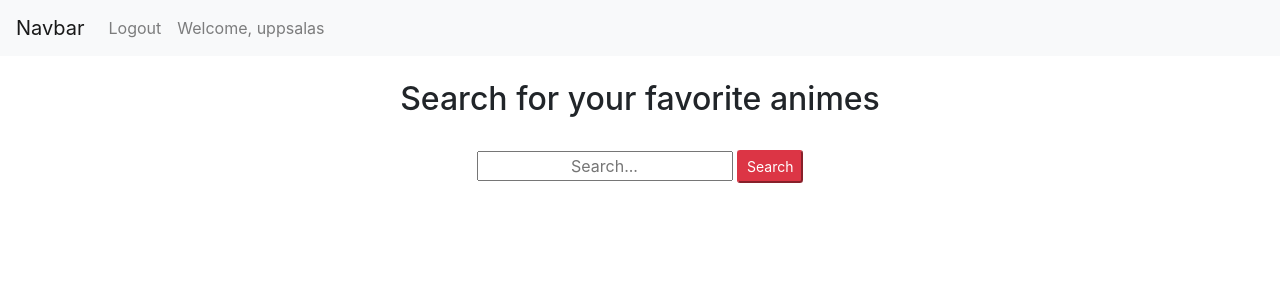
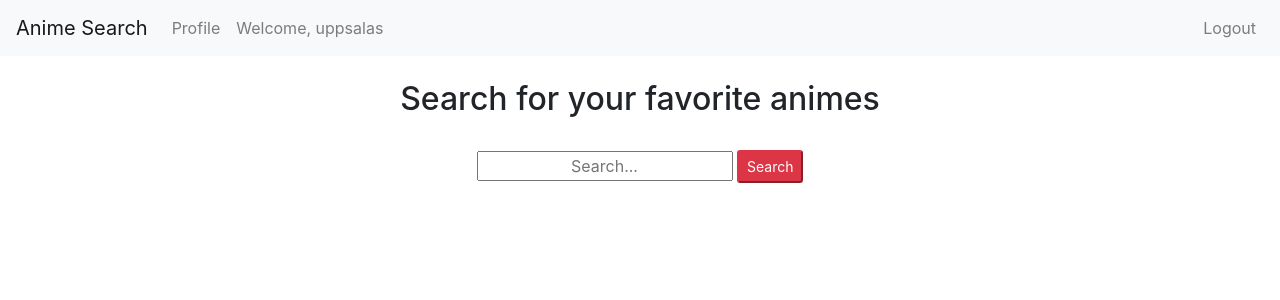
Before and after one commit to micaelagimenez/animesearch, a Django app: page /search in a window 1280 px wide. Shown: the top 300 px of the page. Run offline with Django 3.2, Linux system fonts and the light colour scheme; a user stored in the database is signed in.

Commit message:
functions updated

```diff
--- a/core/models.py
+++ b/core/models.py
@@ -4,7 +4,7 @@ from django.db.models.signals import post_save
 from django.dispatch import receiver
 
 class Anime(models.Model):
-    title = models.CharField('Title', max_length=150)
+    title = models.CharField(max_length=150, unique=True)
     episodes = models.IntegerField()
     image = models.ImageField()
     mal_id = models.IntegerField(null=True)
--- a/core/templates/base.html
+++ b/core/templates/base.html
@@ -4,7 +4,7 @@
 <head>
     <meta charset="UTF-8">
     <meta name="viewport" content="width=device-width, initial-scale=1.0">
-    <title>Movie App</title>
+    <title>Anime</title>
     <link rel="stylesheet" href="https://cdn.jsdelivr.net/npm/bootstrap@4.5.3/dist/css/bootstrap.min.css" integrity="sha384-TX8t27EcRE3e/ihU7zmQxVncDAy5uIKz4rEkgIXeMed4M0jlfIDPvg6uqKI2xXr2" crossorigin="anonymous">
     <link rel="stylesheet" href="{% static 'css/style.css' %}">
 </head>
--- a/core/templates/search.html
+++ b/core/templates/search.html
@@ -1,4 +1,3 @@
-
 {% extends 'base.html' %}
 {% block title %}Home{% endblock %}
 
@@ -6,24 +5,28 @@
 <html>
 <!--Navbar-->
   <nav class="navbar navbar-expand-lg navbar-light bg-light">
-    <a class="navbar-brand" href="/">Navbar</a>
+    <a class="navbar-brand" href="/">Anime Search</a>
     <button class="navbar-toggler" type="button" data-toggle="collapse" data-target="#navbarText" aria-controls="navbarText" aria-expanded="false" aria-label="Toggle navigation">
       <span class="navbar-toggler-icon"></span>
     </button>
     <div class="collapse navbar-collapse" id="navbarText">
       <ul class="navbar-nav mr-auto">
         {% if user.is_authenticated %}
-
         <li class="nav-item">
-          <a class="nav-link" href="{% url 'core:logout' %}">Logout</a>
+          <a class="nav-link" href="{% url 'core:profile' %}">Profile</a>
         </li>
         <li class="nav-item">
           <a class="nav-link" href="/profile">Welcome, {{user.username}}</a>
         </li>
-
+      </ul>
+      <ul class="navbar-nav ml-auto">
+        <li class="nav-item">
+          <a class="nav-link" href="{% url 'core:logout' %}">Logout</a>
+        </li>
+      </ul>
 
         {% else %}
-
+      <ul>
         <li class="nav-item">
           <a class="nav-link" href="/login">Login</a>
         </li>
@@ -36,11 +39,8 @@
     </div>
   </nav>
 
-
-
+<!--Body-->
   <body>
-
-
     <div class = "container">
       <div class = "text-center container">
         <br>
@@ -50,42 +50,34 @@
           {% csrf_token %}
           <input type="text" name="search" placeholder="Search..." class = "text-center">
           <button type="submit" class = "btn-danger btn-sm">Search</button>
-
+        </form>
       </div>
-      </form>
-
-   {% if user.is_authenticated %}
+      <br><br>
       {% if animes %}
       {% for anime in animes %}
       <form method="post">
         {% csrf_token %}
-        <section>
           <div class=row>
           <div class="col-md-4 col-sm-6 col-lg-3">
-            <div class="card">
-
+            <div class="card bg-light mb-3">
               <div class="card-body text-center">
                 <p class="card-title"> <b>{{anime.Title}}</b></p>
                 <hr>
                 <p class="card-text">Episodes: <b>{{anime.Episodes}}</b></p>
-
                 <img src = {{anime.Image}} />
-
-              </div>
+                {% if user.is_authenticated %}
+                <br><br>
+              <input type="hidden" value="{{anime.Id}}" name="anime_id">
+              <button type="submit" class="btn btn-outline-danger" style="font-size:18px; border-radius: 50%">★</button>
             </div>
-        </section>
-        <input type="hidden" value="{{anime.Id}}" name="anime_id">
-        <button type="submit" class="btn btn-outline-primary" style="font-size:18px; border-radius: 50%">★</button>
-
+          </div>
+        </div>
+      </div>
+        {% endif %}
       </form>
 
+    {% endfor %}
+    {% endif %}
 
-
-      </div>
-
-      </div>
-      {% endfor %}
-      {% endif %}
-    {% endif %}
     {% endblock %}
-   </body>
+  </body>
--- a/core/views.py
+++ b/core/views.py
@@ -23,12 +23,12 @@ def homepage(request):
 def search(request):
    animes = []
 
-   if request.method == 'POST':
+   if request.method=='POST' and 'search' in request.POST :
        animes_url = 'https://api.jikan.moe/v3/search/anime?q={}&limit=6&page=1'
 
        search_params = {
            'animes' : 'title',
-           'q' : request.POST.get('search', None)
+           'q' : request.POST['search']
 
            }
 
@@ -51,24 +51,31 @@ def search(request):
            message = print("No results found")
 
        for item in animes:
-           print(item)
+           id = item.get("Id")
+           title = item.get("Title")
+           episodes = item.get("Episodes")
+           image = item.get("Image")
 
-   context = {
-   'animes' : animes
-   }
+           anime_in_database = Anime.objects.filter(title=title).exists()
+           if not anime_in_database:
+              anime = Anime.objects.create(mal_id=id, title=title, episodes=episodes, image=image)
+              anime.save()
 
-   return render(request,'search.html', context)
+       context = {
+        'animes' : animes
+        }
 
-def anime(request):
-   if request.method == "POST":
+       return render(request,'search.html', context)
+
+   elif request.method=='POST' and 'anime_id' in request.POST :
+
        anime_id = request.POST.get("anime_id")
-       anime = Anime.objects.get(id = anime_id)
-       request.user.profile.animes.add(anime)
+       anime = Anime.objects.get(mal_id = anime_id)
+       request.user.profile.favorites.add(anime)
        messages.success(request,(f'{anime} added to wishlist.'))
-       return redirect ('/search')
-   animes = Anime.objects.all()
 
-   return render(request = request, template_name="search.html")
+
+   return render(request,'search.html')
 
 
 def register_request(request):
@@ -94,7 +101,7 @@ def login_request(request):
 			if user is not None:
 				login(request, user)
 				messages.info(request, f"You are now logged in as {username}.")
-				return redirect("/")
+				return redirect("/search")
 			else:
 				messages.error(request,"Invalid username or password.")
 		else:
@@ -111,19 +118,21 @@ def logout_request(request):
 
 @login_required
 def profile(request):
-	if request.method == "POST":
-		user_form = UserForm(request.POST, instance=request.user)
-		profile_form = ProfileForm(request.POST, instance=request.user.profile)
-		if user_form.is_valid():
-		    user_form.save()
-		    messages.success(request,('Your profile was successfully updated!'))
-		elif profile_form.is_valid():
-		    profile_form.save()
-		    messages.success(request,('Your wishlist was successfully updated!'))
-		else:
-		    messages.error(request,('Unable to complete request'))
-		return redirect ("main:userpage")
-	user_form = UserForm(instance=request.user)
-	profile_form = ProfileForm(instance=request.user.profile)
-	return render(request = request, template_name ="profile.html", context = {"user":request.user,
-		"user_form": user_form, "profile_form": profile_form })
+
+    if request.method == "POST":
+        user_form = UserForm(request.POST, instance=request.user)
+        profile_form = ProfileForm(request.POST, instance=request.user.profile)
+        if user_form.is_valid():
+            user_form.save()
+            messages.success(request,('Your profile was successfully updated!'))
+        elif profile_form.is_valid():
+            profile_form.save()
+            messages.success(request,('Your wishlist was successfully updated!'))
+        else:
+            messages.error(request,('Unable to complete request'))
+        return redirect ("profile")
+    user_form = UserForm(instance=request.user)
+    profile_form = ProfileForm(instance=request.user.profile)
+
+    return render(request = request, template_name ="profile.html", context = {"user":request.user,
+		"user_form": user_form, "profile_form": profile_form,})
```
Also changed, not shown: core/templates/home.html (+24 -6 lines), core/templates/profile.html (+30 -8 lines), core/migrations/0008_auto_20210509_2048.py (added), core/migrations/0009_auto_20210509_2052.py (added), db.sqlite3.
